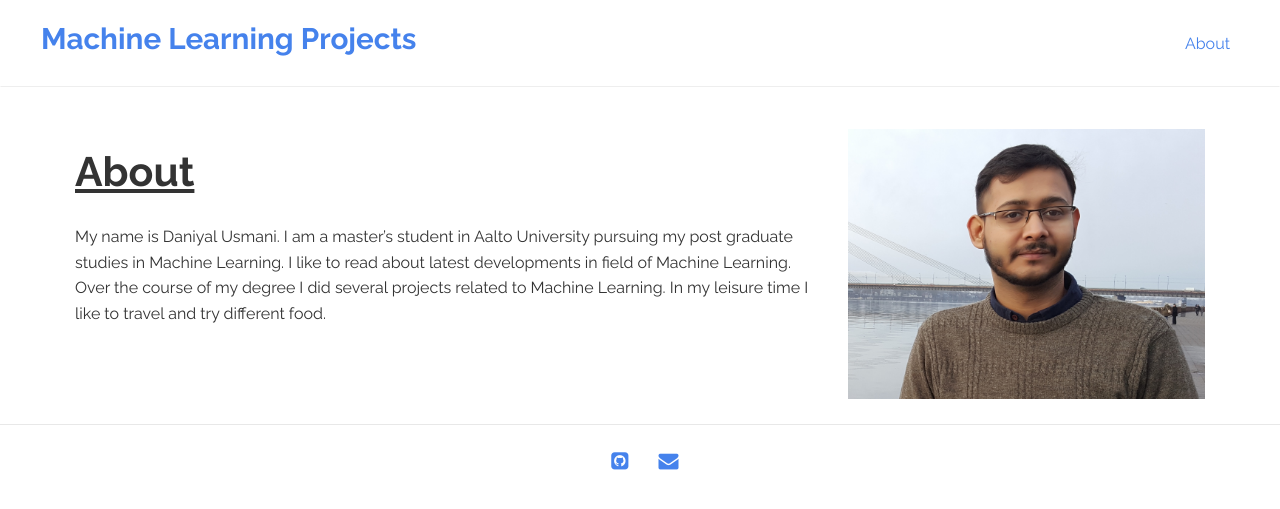
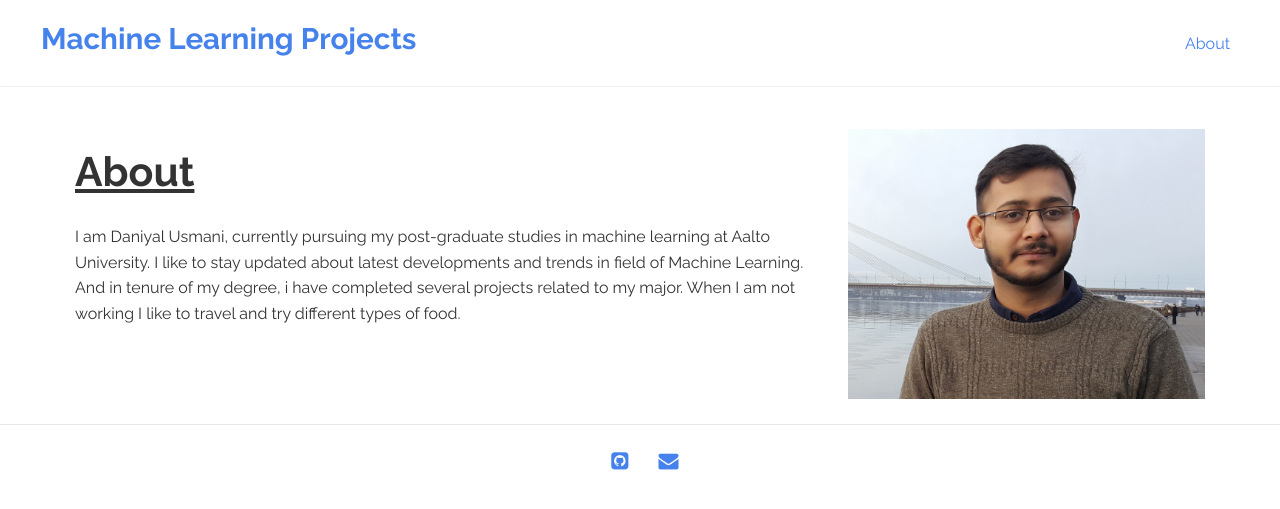
Before and after one commit to dani1793/machine-learning-portfolio, a Jekyll site: the page built from about.md, in a window 1280 px wide. Shown: the top 509 px of the page. Built offline with Jekyll 4.4.1, drawn with Linux system fonts in a browser that asks for light colours.

Commit message:
updated about

```diff
--- a/about.md
+++ b/about.md
@@ -5,4 +5,4 @@ categories: jekyll update
 img: profile.jpg
 ---
 
-My name is Daniyal Usmani. I am a master’s student in Aalto University pursuing my post graduate studies in Machine Learning. I like to read about latest developments in field of Machine Learning. Over the course of my degree I did several projects related to Machine Learning. In my leisure time I like to travel and try different food.
+I am Daniyal Usmani, currently pursuing my post-graduate studies in machine learning at Aalto University. I like to stay updated about latest developments and trends in field of Machine Learning. And in tenure of my degree, i have completed several projects related to my major. When I am not working  I like to travel and try different types of food.
```
